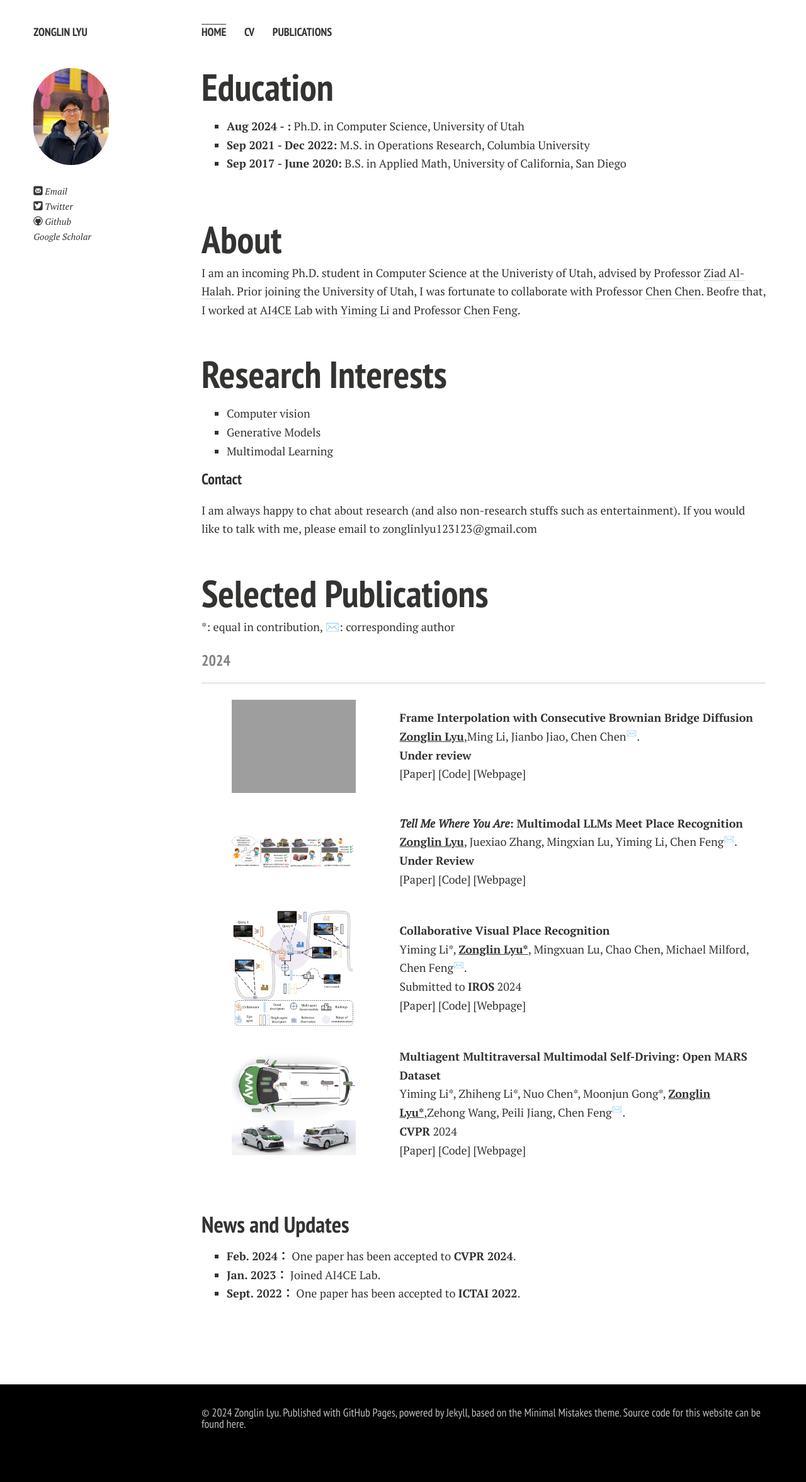
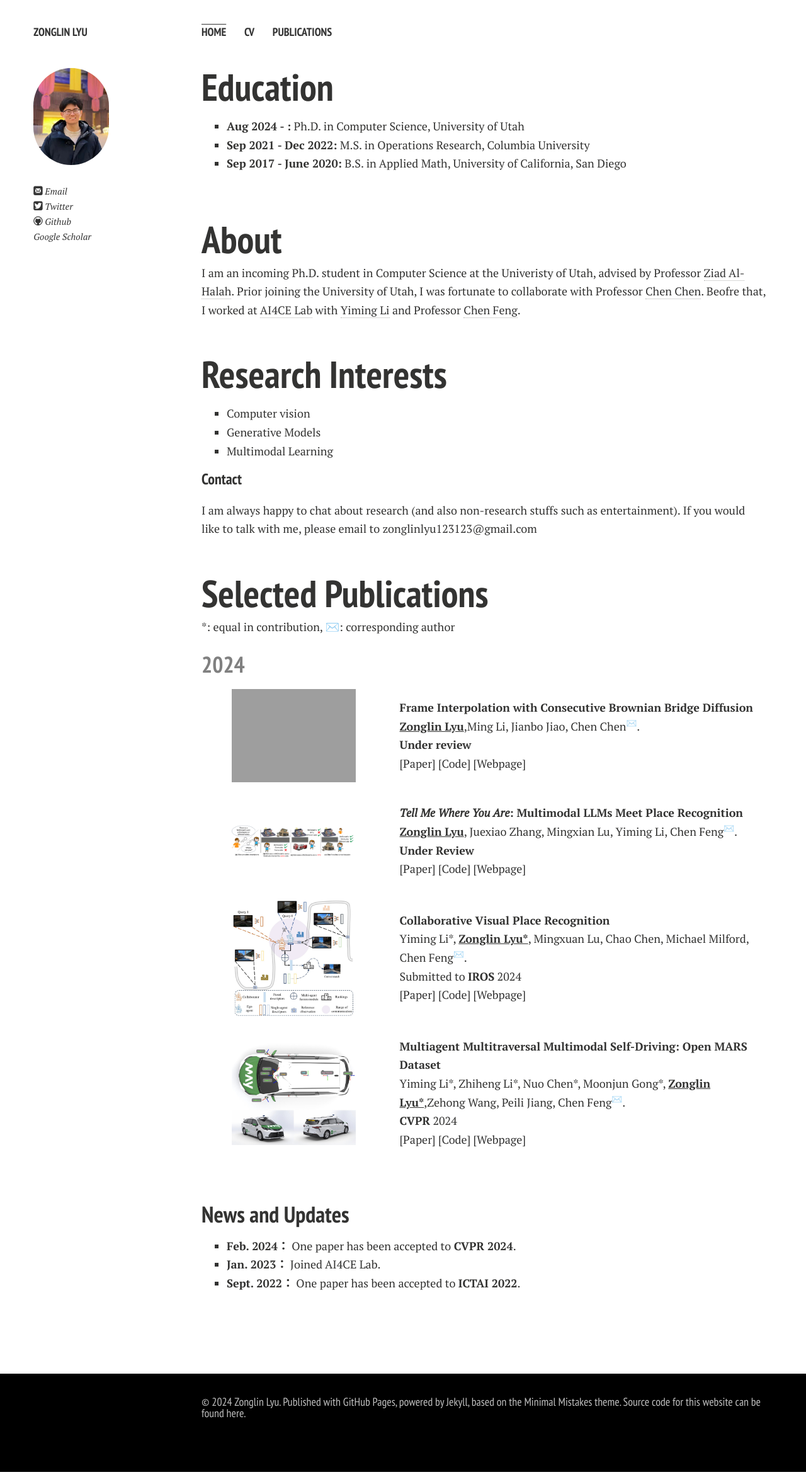
Before and after one commit to ZonglinL/ZonglinL.github.io, a Jekyll site: the page built from index.md, in a window 1280 px wide. Shown: the whole page at 63% size. Built offline with Jekyll 4.4.1, drawn with Linux system fonts in a browser that asks for light colours; nearby versions of some CDN libraries; comment, search, counter and statistics services are not loaded; a style sheet for code colours, icons or effects is not loaded; our own code applies the rules of GitHub Pages for plain Markdown files.

Commit message:
Update index.md

```diff
--- a/index.md
+++ b/index.md
@@ -30,7 +30,7 @@ I am always happy to chat about research (and also non-research stuffs such as e
 # Selected Publications
 *: equal in contribution, ✉️: corresponding author
 
-<h3 style="color: gray;">2024</h3>
+<span style="color: gray;">2024</span>
 ---
 
 <table style="width:100%;border:0px;border-spacing:0px;border-collapse:separate;margin-right:auto;margin-left:auto;">
```
